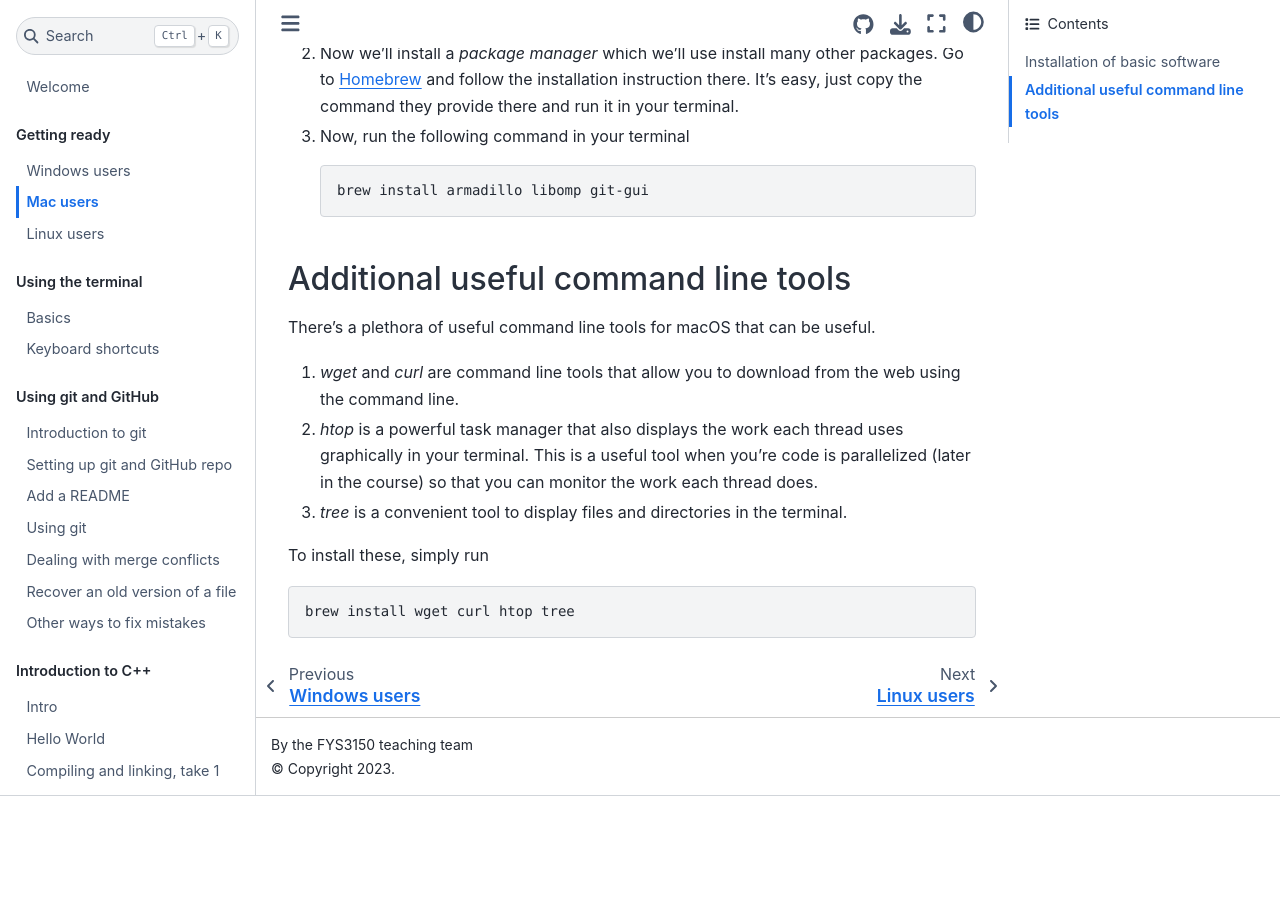
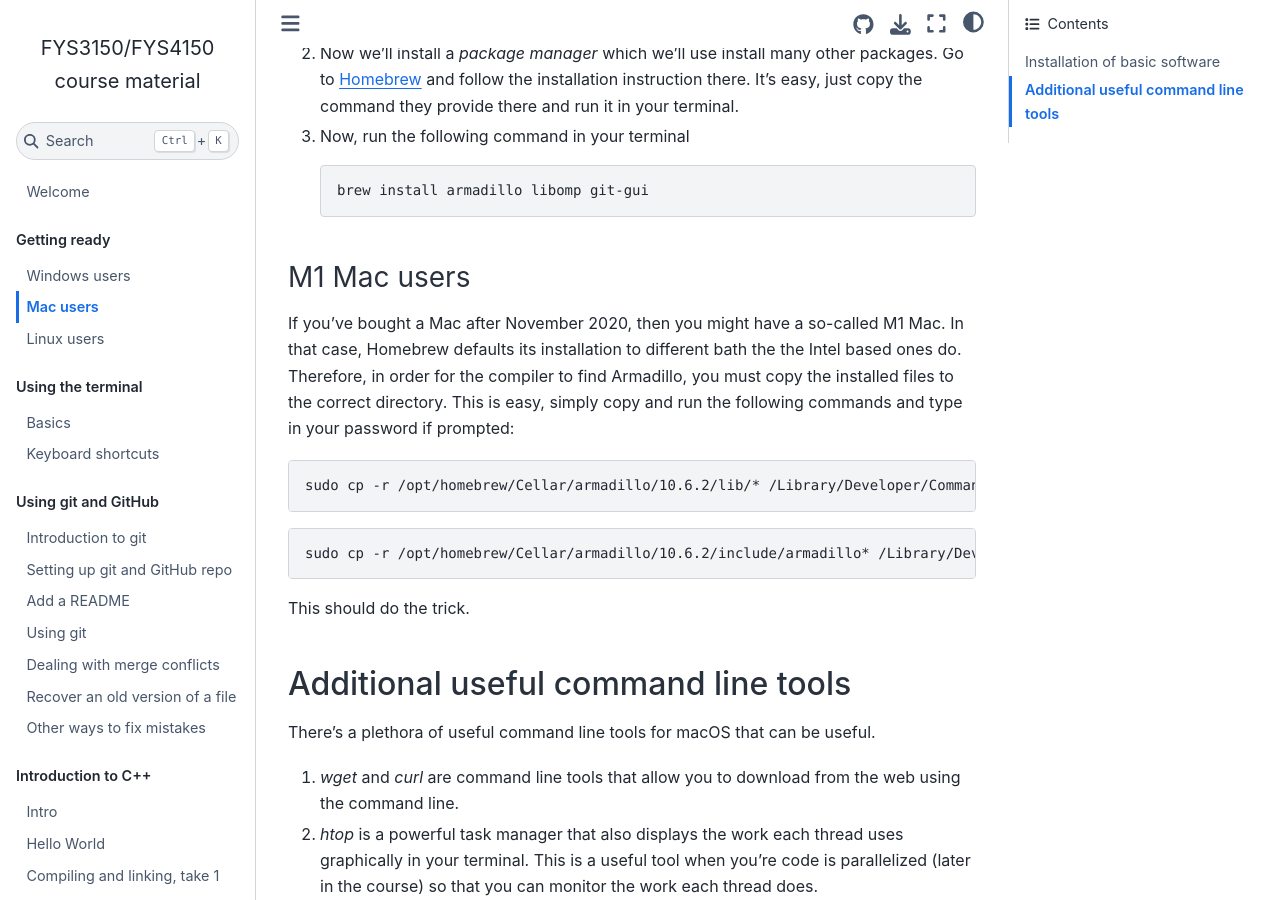
Before and after one commit to anderkve/FYS3150, a Jupyter Book: the page built from book/getting_ready/mac_users.md, in a window 1280 px wide and 900 px high, scrolled down 347 px. Built offline with Jupyter Book 1.0.4 settings and Sphinx 7.4.7 and the Sphinx Book theme 1.1.4, drawn with Linux system fonts in a browser that asks for light colours; before the commit the page ends 1143 px from its top, so only the background shows below that.

Commit message:
Added additional installation info for M1 mac users.

````diff
--- a/book/getting_ready/mac_users.md
+++ b/book/getting_ready/mac_users.md
@@ -17,6 +17,19 @@
     ```
 
 
+### M1 Mac users
+If you've bought a Mac after November 2020, then you might have a so-called M1 Mac. In that case, Homebrew defaults its installation to different bath the the Intel based ones do. Therefore, in order for the compiler to find Armadillo, you must copy the installed files to the correct directory. This is easy, simply copy and run the following commands and type in your password if prompted:
+
+```sh
+sudo cp -r /opt/homebrew/Cellar/armadillo/10.6.2/lib/* /Library/Developer/CommandLineTools/SDKs/MacOSX.sdk/usr/lib
+```
+
+```sh
+sudo cp -r /opt/homebrew/Cellar/armadillo/10.6.2/include/armadillo* /Library/Developer/CommandLineTools/SDKs/MacOSX.sdk/usr/include
+```
+
+This should do the trick.
+
 ## Additional useful command line tools
 
 There's a plethora of useful command line tools for macOS that can be useful.
````
